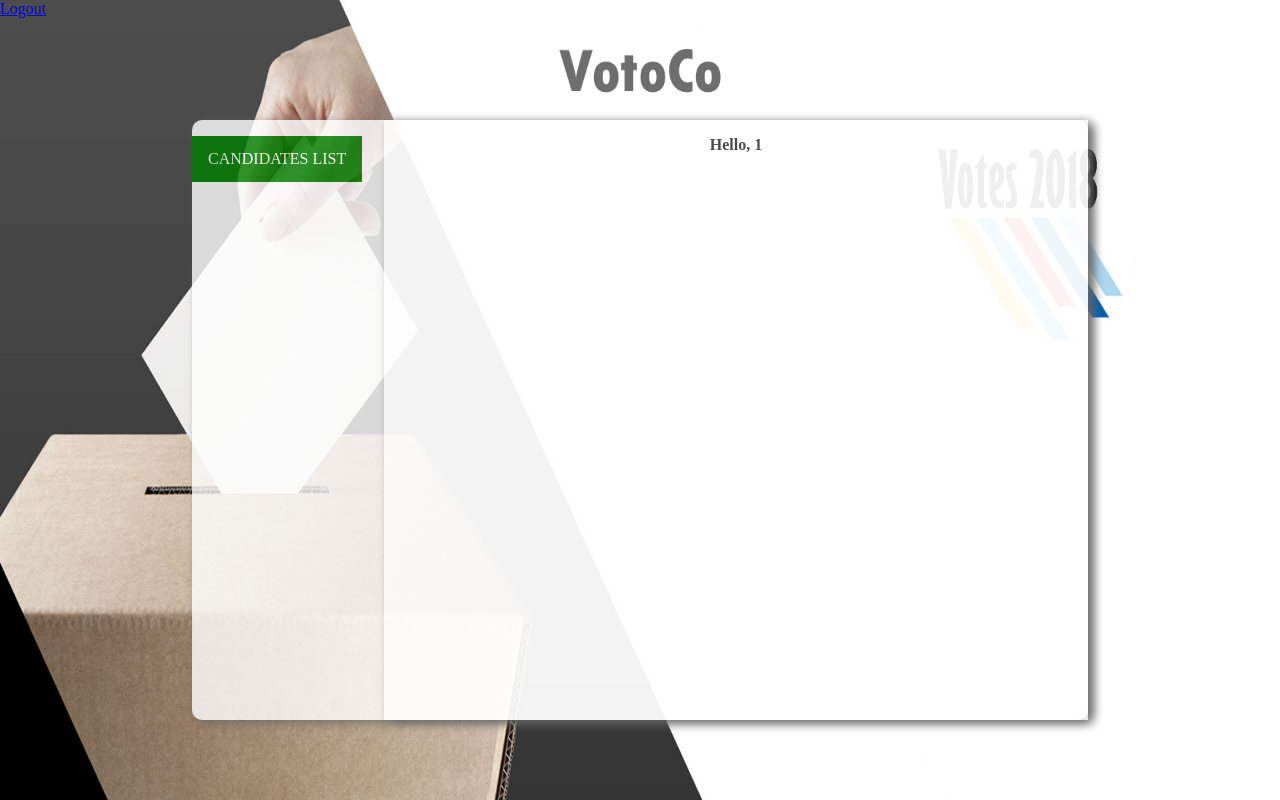
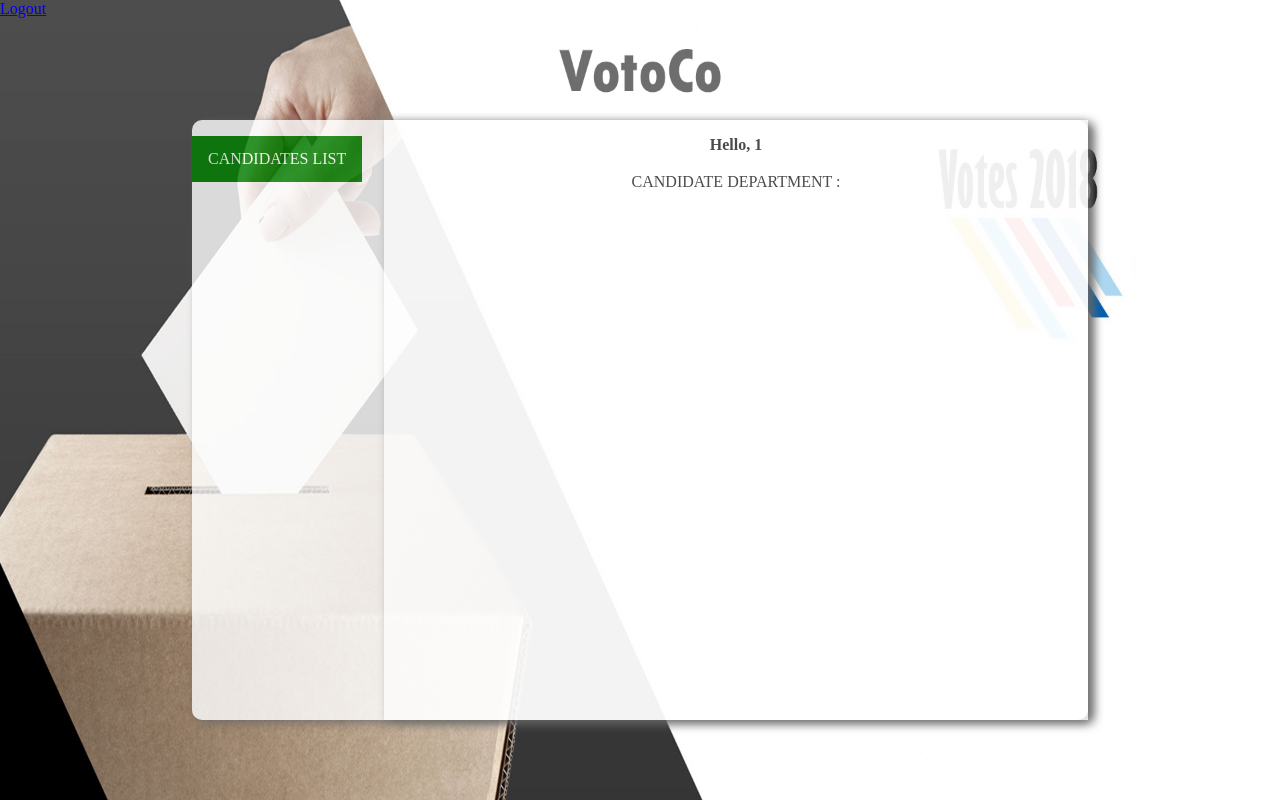
Before and after one commit to officialshaheer/votoco, a PHP site: page /voting.php in a window 1280 px wide. Run offline with PHP 8.4, Linux system fonts and the light colour scheme; the visitor is signed in with stand-in values (Sample User, id 1).

Commit message:
Added a table for listing the Candidate details
Details of CANDIDATES are shown in the table created.

```diff
--- a/voting.php
+++ b/voting.php
@@ -170,7 +170,15 @@
     </div>
 
     <div class="displayCandidates"><p align="center"><b> Hello, <?php $voters_id = $_SESSION['voters_id']; echo $voters_id; ?></b>
-    <div align="center" class="displayCandidatesContentfromDB"></div>
+    <div align="center" class="displayCandidatesContentfromDB">
+    <table>
+        <tr>
+          <td>
+            CANDIDATE DEPARTMENT :
+          </td>
+        </tr>
+      </table>
+    </div>
   </p></div>
 
 </div>
```
